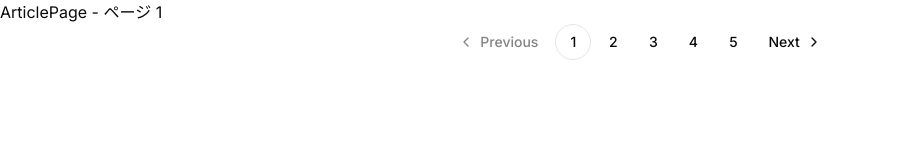
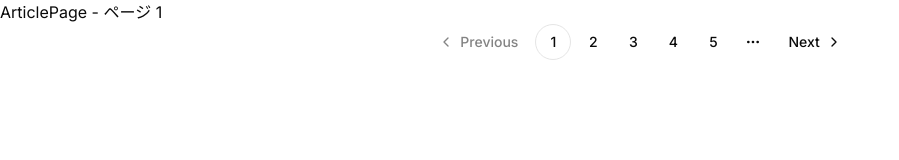
Before and after one commit to Okamoto-Shuri/example-nextjs, a Next.js app: page /articles/1 in a window 1280 px wide. Shown: the top 160 px of the page, without its empty margins (0-899 px from the left). Built offline with nearby package versions, Linux system fonts and the light colour scheme.

Commit message:
ページネイションの完成

```diff
--- a/app/articles/[id]/page.tsx
+++ b/app/articles/[id]/page.tsx
@@ -1,21 +1,46 @@
 import {
     Pagination,
     PaginationContent,
+    PaginationEllipsis,
     PaginationItem,
     PaginationLink,
     PaginationNext,
     PaginationPrevious,
 } from "@/components/ui/pagination"
 
-const TOTAL_PAGES = 5
+/** 現在のページの前後に表示するページ数 */
+const SIBLINGS = 2
 
 type Props = {
     params: Promise<{ id: string }>
 }
 
+/**
+ * 現在のページを中心に表示するページ番号の配列を生成する。
+ * ページ数に上限はなく、常に現在のページの周辺を表示する。
+ */
+function getPageRange(currentPage: number, siblings: number): number[] {
+    const totalVisible = siblings * 2 + 1
+    let start = Math.max(1, currentPage - siblings)
+    const end = start + totalVisible - 1
+    // 先頭付近の場合、常に totalVisible 個表示されるよう start を調整
+    if (start < 1) {
+        start = 1
+    }
+    const pages: number[] = []
+    for (let i = start; i <= end; i++) {
+        pages.push(i)
+    }
+    return pages
+}
+
 export default async function ArticlePage({ params }: Props) {
     const { id } = await params
-    const currentPage = Number(id)
+    const currentPage = Math.max(1, Number(id) || 1)
+    const pages = getPageRange(currentPage, SIBLINGS)
+
+    const showStartEllipsis = pages[0] > 2
+    const showFirstPage = pages[0] > 1
 
     return (
         <>
@@ -31,8 +56,24 @@ export default async function ArticlePage({ params }: Props) {
                         />
                     </PaginationItem>
 
-                    {/* ページ番号リンク */}
-                    {Array.from({ length: TOTAL_PAGES }, (_, i) => i + 1).map((page) => (
+                    {/* 先頭ページ (1) へのリンク */}
+                    {showFirstPage && (
+                        <PaginationItem>
+                            <PaginationLink href="/articles/1">
+                                1
+                            </PaginationLink>
+                        </PaginationItem>
+                    )}
+
+                    {/* 先頭側の省略記号 */}
+                    {showStartEllipsis && (
+                        <PaginationItem>
+                            <PaginationEllipsis />
+                        </PaginationItem>
+                    )}
+
+                    {/* 現在のページ周辺のページ番号リンク */}
+                    {pages.map((page) => (
                         <PaginationItem key={page}>
                             <PaginationLink
                                 href={`/articles/${page}`}
@@ -43,12 +84,15 @@ export default async function ArticlePage({ params }: Props) {
                         </PaginationItem>
                     ))}
 
+                    {/* 末尾側の省略記号（ページ数無制限なので常に表示） */}
+                    <PaginationItem>
+                        <PaginationEllipsis />
+                    </PaginationItem>
+
                     {/* Next ボタン */}
                     <PaginationItem>
                         <PaginationNext
-                            href={currentPage < TOTAL_PAGES ? `/articles/${currentPage + 1}` : undefined}
-                            aria-disabled={currentPage >= TOTAL_PAGES}
-                            className={currentPage >= TOTAL_PAGES ? "pointer-events-none opacity-50" : ""}
+                            href={`/articles/${currentPage + 1}`}
                         />
                     </PaginationItem>
                 </PaginationContent>
```
